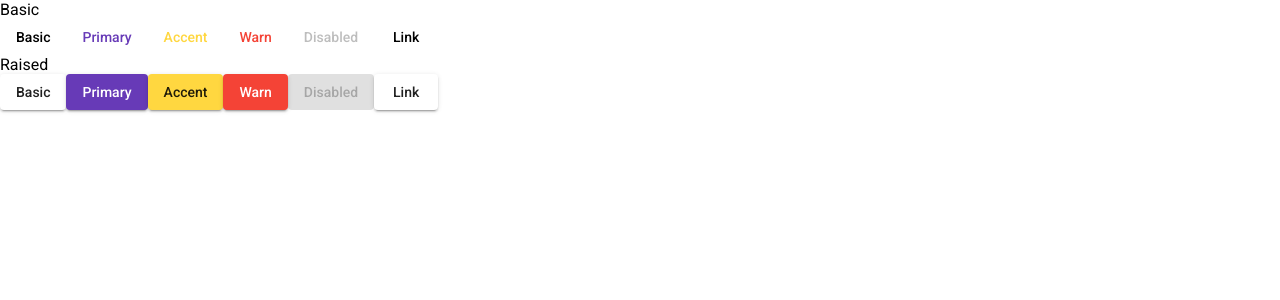
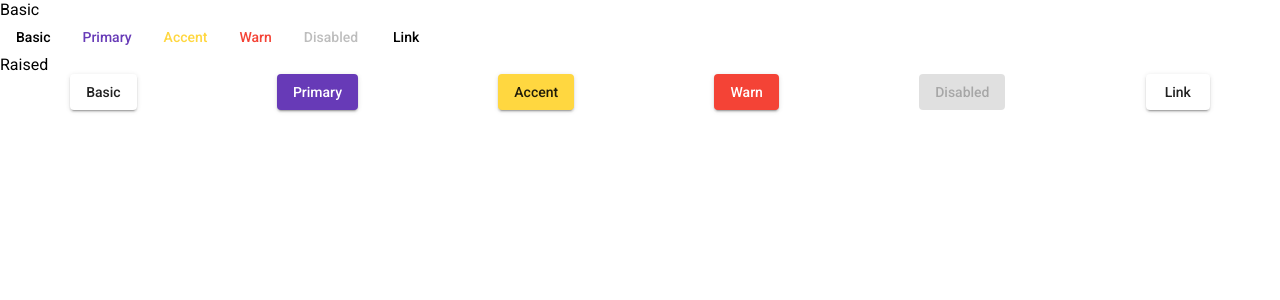
Before and after one commit to FoxGeoff/AngInputOutputEx, an Angular app: page / in a window 1280 px wide. Shown: the top 300 px of the page. Built offline with nearby package versions, Linux system fonts and the light colour scheme.

Commit message:
Add Angular Flex-Layout

```diff
--- a/package.json
+++ b/package.json
@@ -16,6 +16,7 @@
     "@angular/common": "~11.2.7",
     "@angular/compiler": "~11.2.7",
     "@angular/core": "~11.2.7",
+    "@angular/flex-layout": "^12.0.0-beta.35",
     "@angular/forms": "~11.2.7",
     "@angular/material": "^11.2.13",
     "@angular/platform-browser": "~11.2.7",
--- a/src/app/app.component.html
+++ b/src/app/app.component.html
@@ -12,7 +12,7 @@
 
 <section>
   <div class="example-label">Raised</div>
-  <div class="example-button-row">
+  <div class="example-button-row" fxLayoutAlign="space-around center">
     <button mat-raised-button>Basic</button>
     <button mat-raised-button color="primary">Primary</button>
     <button mat-raised-button color="accent">Accent</button>
--- a/src/app/material/material.module.ts
+++ b/src/app/material/material.module.ts
@@ -17,7 +17,7 @@ import { MatListModule } from '@angular/material/list';
 import { MatTabsModule } from '@angular/material/tabs';
 import { MatPaginatorModule } from '@angular/material/paginator';
 import { MatSortModule } from '@angular/material/sort';
-//import { FlexLayoutModule } from '@angular/flex-layout';
+import { FlexLayoutModule } from '@angular/flex-layout';
 import { MatRadioModule } from '@angular/material/radio';
 
 import {MatMenuModule} from '@angular/material/menu';
@@ -44,7 +44,7 @@ import { MatExpansionModule } from '@angular/material/expansion';
     MatTableModule,
     MatPaginatorModule,
     MatSortModule,
-    //FlexLayoutModule,
+    FlexLayoutModule,
     MatRadioModule,
     MatMenuModule,
     MatTooltipModule,
```
Also changed, not shown: 2 other files (tests, documents, lock files or other folders).
